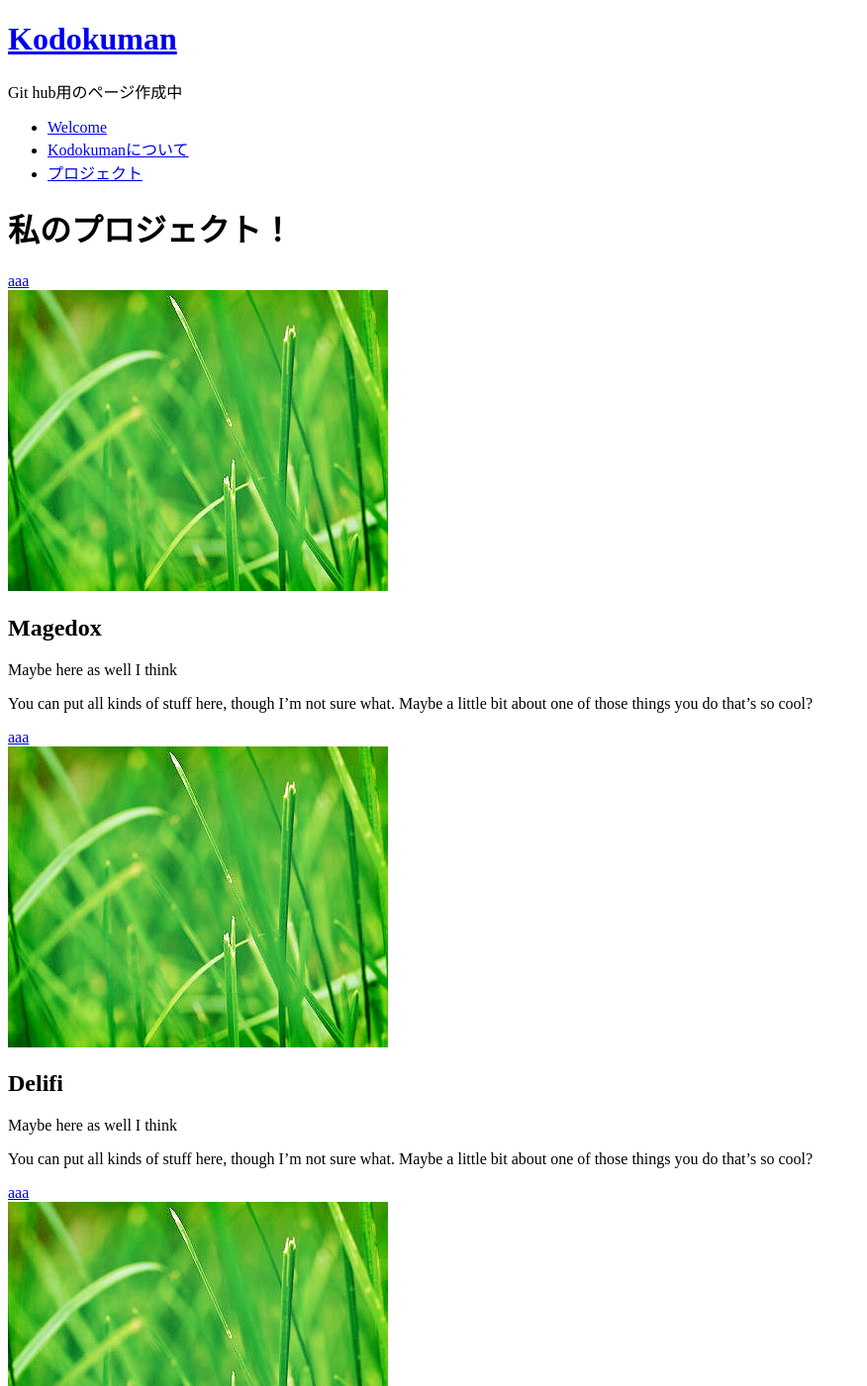
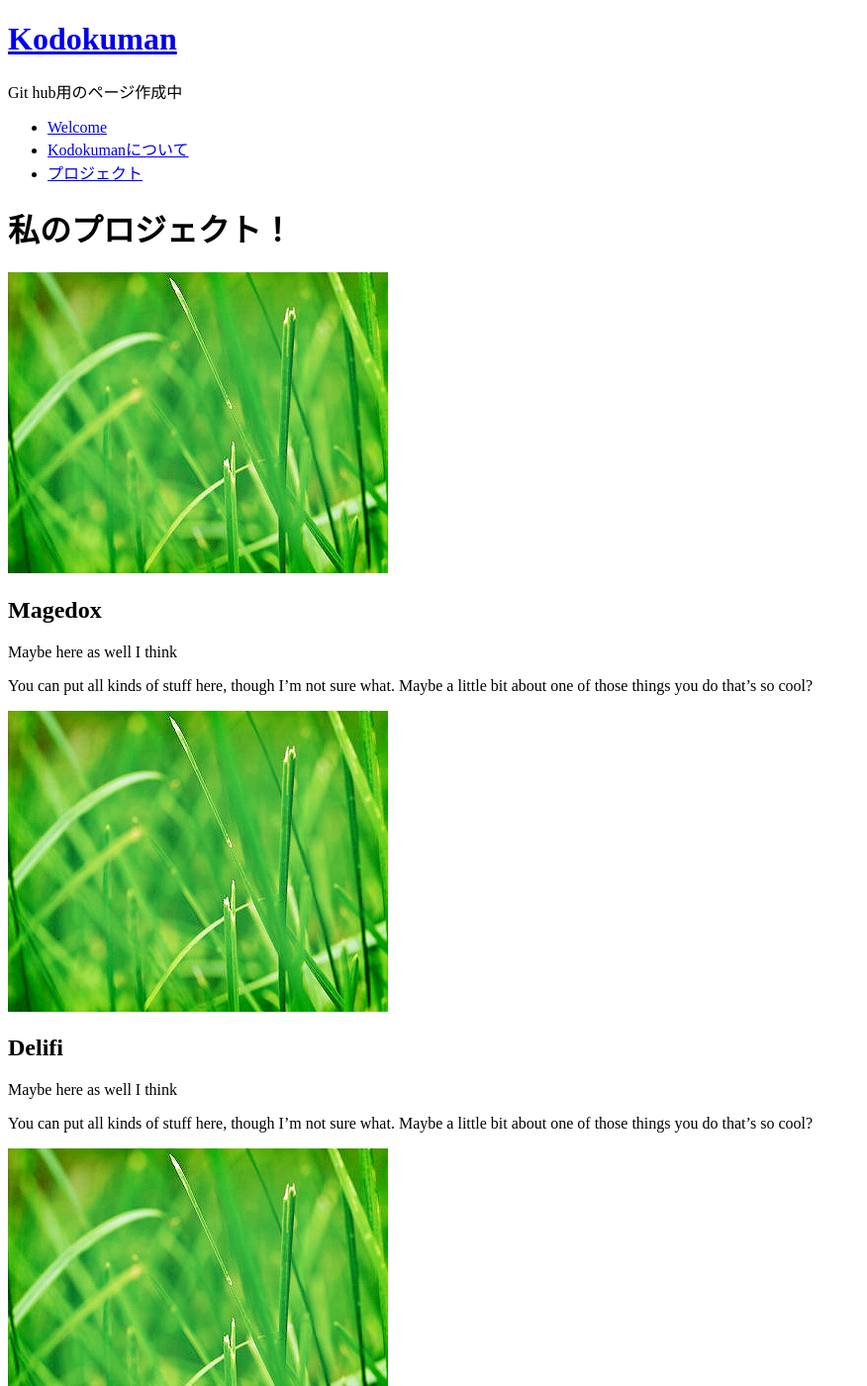
Before and after one commit to johna1203/johna1203.github.com, a Jekyll site: the page built from pages/projects.html, in a window 1280 px wide and 1400 px high. Shown: the whole window at 99% size, without its empty margins (0-876 px from the left). Built offline with Jekyll 4.4.1, drawn with Linux system fonts in a browser that asks for light colours.

Commit message:
Projects page

```diff
--- a/_config.yml
+++ b/_config.yml
@@ -18,6 +18,7 @@ projects :
    url : https://github.com/Kodokux/kodokux-debug
 
 
+
 # ----------------------- #
 #   3rd Party Settings    #
 # ----------------------- #
--- a/pages/projects.html
+++ b/pages/projects.html
@@ -11,7 +11,6 @@ title: 私たちについて
         {% for project in site.projects %}
         <div class="4u">
             <!-- Box -->
-            <a href="aa">aaa</a>
             <section class="box box-feature">
                 <a href="{{ project.url }}" class="image image-full"><img src="/images/pic01.jpg" alt=""/></a>
 
```
